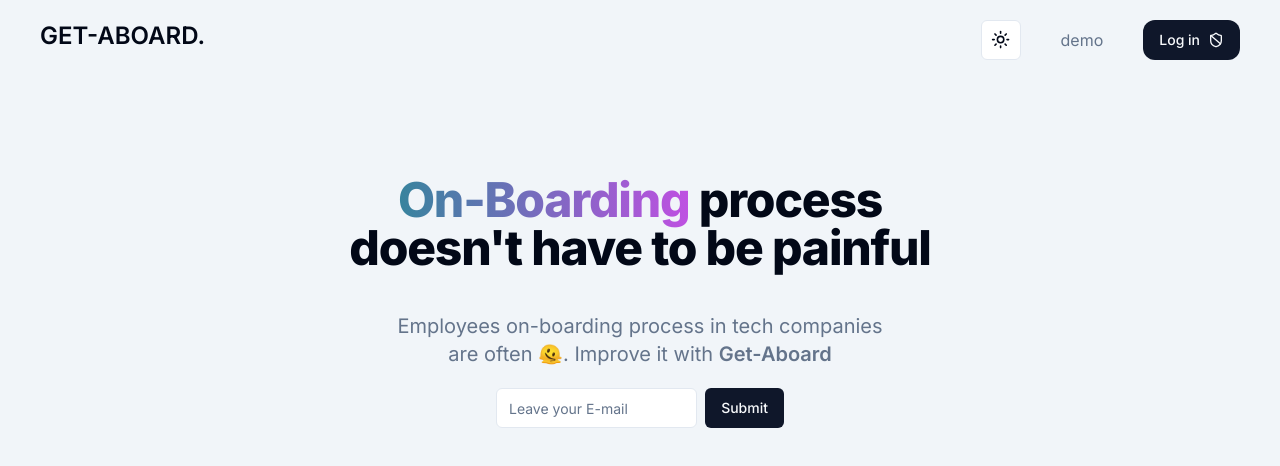
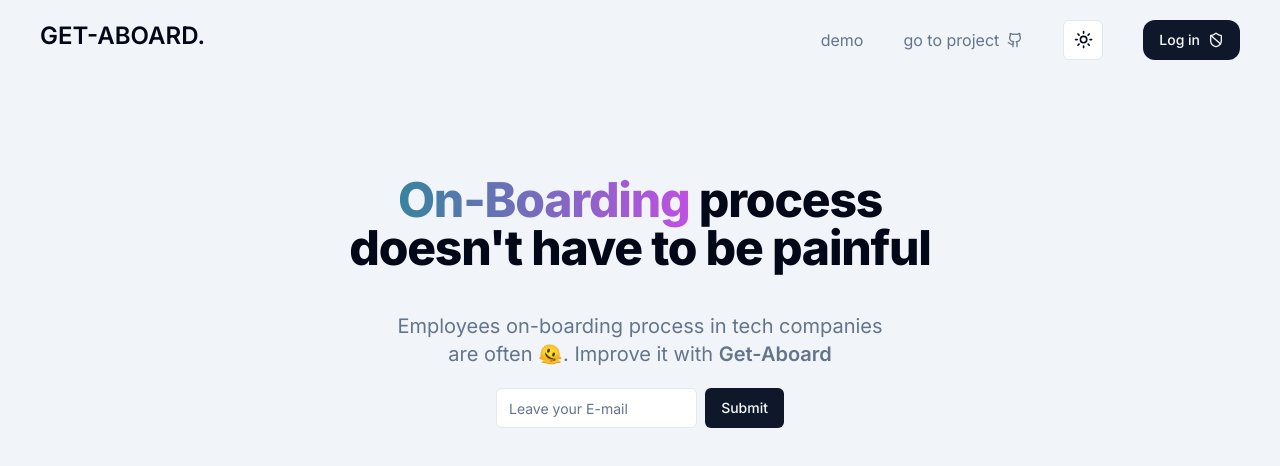
Before and after one commit to webtaken/get-aboard, a Next.js app in the folder get-aboard-next/: page / in a window 1280 px wide. Shown: the top 466 px of the page. Built offline with nearby package versions, Linux system fonts and the light colour scheme.

Commit message:
feat: adding go to project link

```diff
--- a/get-aboard-next/src/components/Navigation/NavBar.tsx
+++ b/get-aboard-next/src/components/Navigation/NavBar.tsx
@@ -1,5 +1,5 @@
 import Link from "next/link";
-import { ShieldBan } from "lucide-react";
+import { Github, ShieldBan } from "lucide-react";
 import {
   Tooltip,
   TooltipContent,
@@ -16,10 +16,17 @@
         GET-ABOARD.
       </Link>
       <div className="flex items-center gap-10">
-        <ThemeToggler />
         <Link href="/demo" className="text-muted-foreground text-base">
           demo
         </Link>
+        <Link
+          href="https://github.com/webtaken/get-aboard"
+          target="_blank"
+          className="text-muted-foreground text-base flex items-center gap-2"
+        >
+          go to project <Github className="w-4 h-4" />
+        </Link>
+        <ThemeToggler />
         <TooltipProvider>
           <Tooltip>
             <TooltipTrigger asChild>
```
